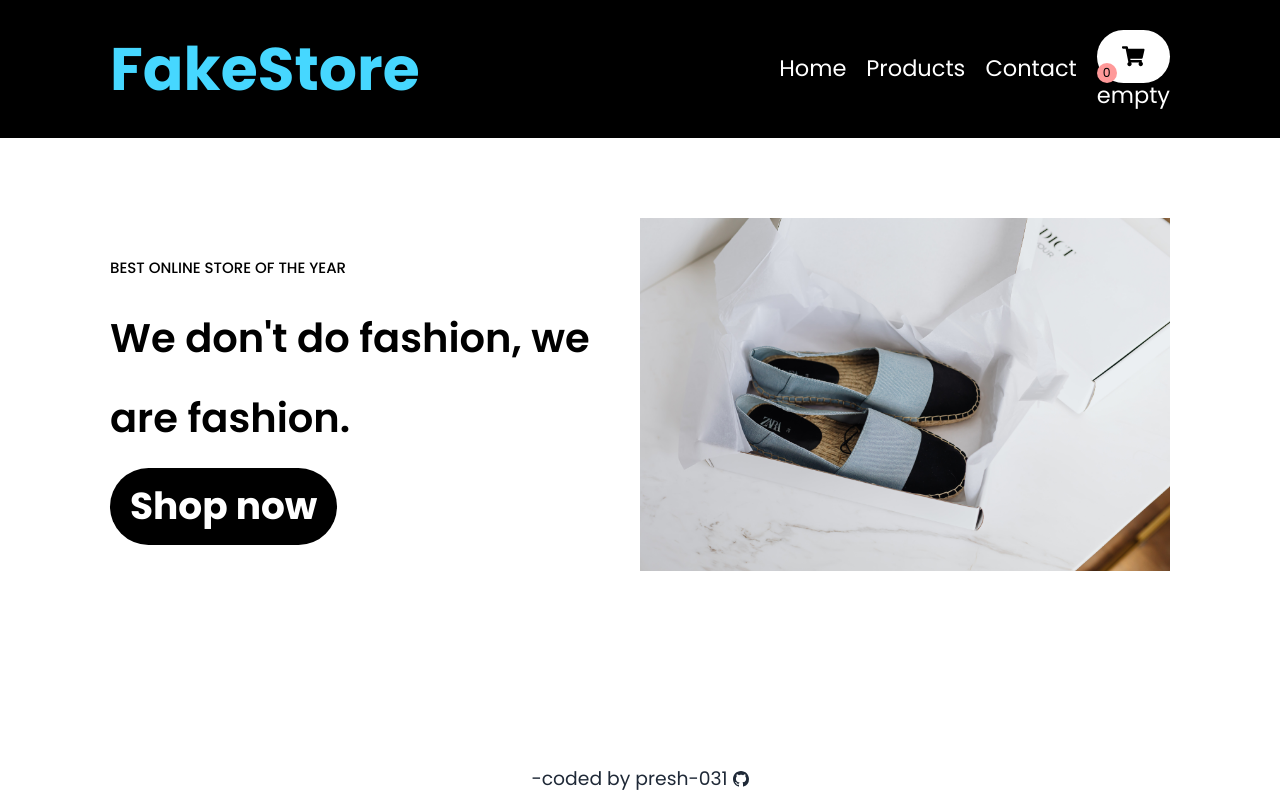
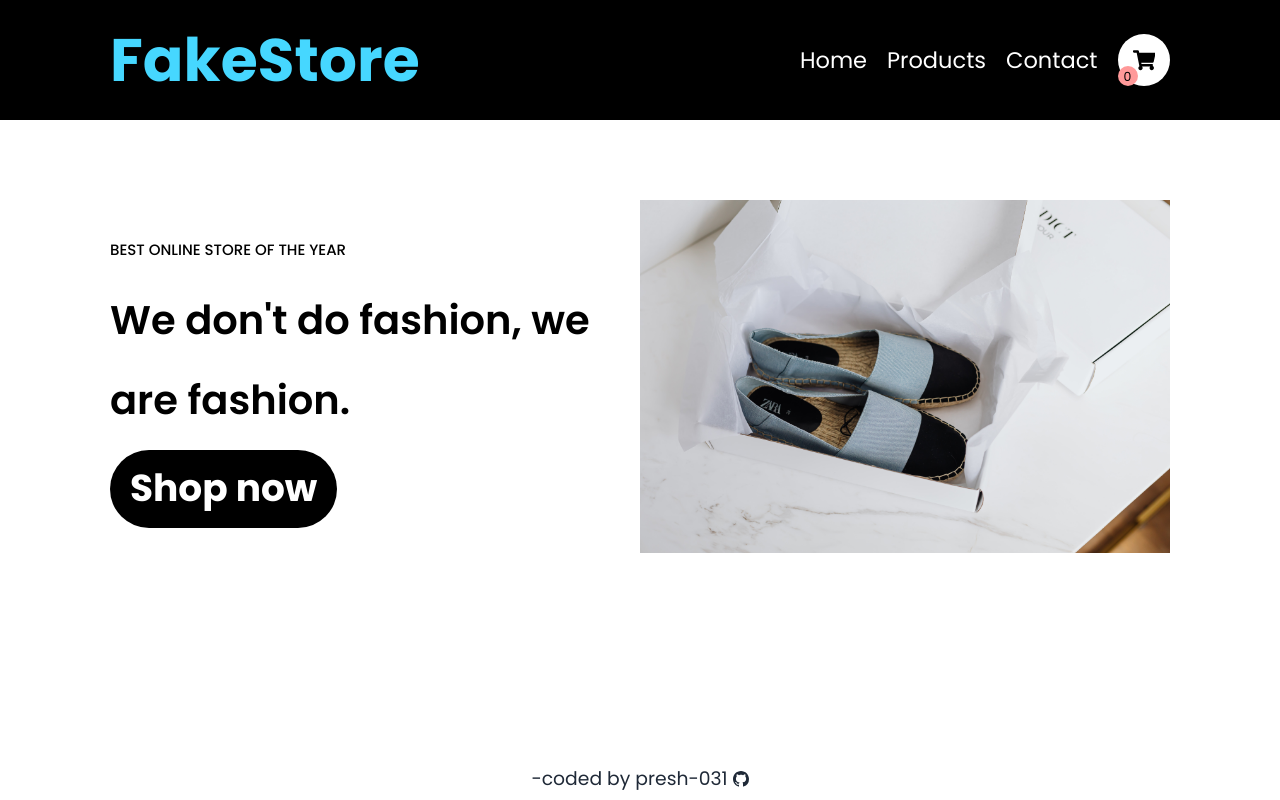
Before and after one commit to presh-031/Fakestore, a React (Create React App) app: page / in a window 1280 px wide. Built offline with nearby package versions, Linux system fonts and the light colour scheme.

Commit message:
fix: removed empry cart reducer used to test

```diff
--- a/src/components/Navbar.jsx
+++ b/src/components/Navbar.jsx
@@ -3,7 +3,6 @@ import { Link, useNavigate } from "react-router-dom";
 import { useDispatch, useSelector } from "react-redux";
 
 import { FaShoppingCart } from "react-icons/fa";
-import { emptyCart } from "../features/cart/cartSlice";
 
 const Navbar = () => {
   const cart = useSelector((state) => state.cart);
@@ -47,14 +46,6 @@ const Navbar = () => {
               <span>{getTotalQuantity() || 0}</span>
             </div>
           </Link>
-          <p
-            onClick={() => {
-              dispatch(emptyCart());
-              // setCartIsOpen((prevCartIsOpen) => !prevCartIsOpen);
-            }}
-          >
-            empty
-          </p>
         </li>
       </ul>
     </div>
--- a/src/features/cart/cartSlice.js
+++ b/src/features/cart/cartSlice.js
@@ -34,17 +34,9 @@ const cartSlice = createSlice({
       );
       state.cart = removeItem;
     },
-    emptyCart: (state, action) => {
-      state.cart = [];
-    },
   },
 });
 
 export const cartReducer = cartSlice.reducer;
-export const {
-  addToCart,
-  incrementQuantity,
-  decrementQuantity,
-  removeItem,
-  emptyCart,
-} = cartSlice.actions;
+export const { addToCart, incrementQuantity, decrementQuantity, removeItem } =
+  cartSlice.actions;
```
